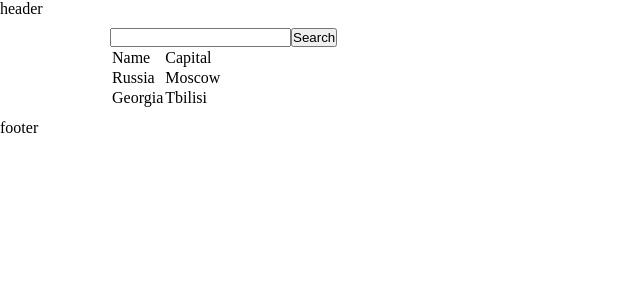
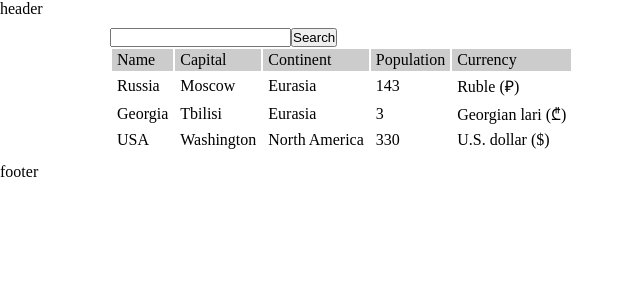
Before and after one commit to ungear/countries-dashboard, a Next.js app: page / in a window 1280 px wide. Shown: the top 300 px of the page, without its empty margins (0-640 px from the left). Built offline with nearby package versions, Linux system fonts and the light colour scheme.

Commit message:
add more data

```diff
--- a/src/components/countriesGrid.tsx
+++ b/src/components/countriesGrid.tsx
@@ -6,6 +6,9 @@
       <tr>
         <td>Name</td>
         <td>Capital</td>
+        <td>Continent</td>
+        <td>Population</td>
+        <td>Currency</td>
       </tr>
     </thead>
   )
@@ -14,6 +17,9 @@
       <tr key={x.name}>
         <td>{x.name}</td>
         <td>{x.capital}</td>
+        <td>{x.continent}</td>
+        <td>{x.population}</td>
+        <td>{x.currency}</td>
       </tr>
     )
   })
--- a/src/pages/index.tsx
+++ b/src/pages/index.tsx
@@ -7,8 +7,9 @@
 import { useState, useReducer } from 'react'
 
 const COUNTRIES = [
-  { name: 'Russia', capital: 'Moscow' },
-  { name: 'Georgia', capital: 'Tbilisi' },
+  { name: 'Russia', capital: 'Moscow', continent: 'Eurasia', population: 143, currency: 'Ruble (₽)' },
+  { name: 'Georgia', capital: 'Tbilisi', continent: 'Eurasia', population: 3, currency: 'Georgian lari (₾)' },
+  { name: 'USA', capital: 'Washington', continent: 'North America', population: 330, currency: 'U.S. dollar ($)' },
 ];
 function historyReducer(history, action){
   switch(action.type){
@@ -38,7 +39,7 @@
   function applySearch(val, shouldAddToHistory = true){
     setSearchTerm(val);
     const filteredCountries = COUNTRIES.filter(x => {
-      return Object.values(x).some(f => f.toLowerCase().includes(val));
+      return Object.values(x).some(f => f.toString().toLowerCase().includes(val));
     })
     setCountriesToShow(filteredCountries);
     if(shouldAddToHistory)
--- a/src/styles/CountriesGrid.module.css
+++ b/src/styles/CountriesGrid.module.css
@@ -1,3 +1,10 @@
 .countriesGrid{
 
 }
+.countriesGrid thead{
+  background: #ccc;
+}
+
+.countriesGrid td{
+  padding: 2px 5px;
+}
```
